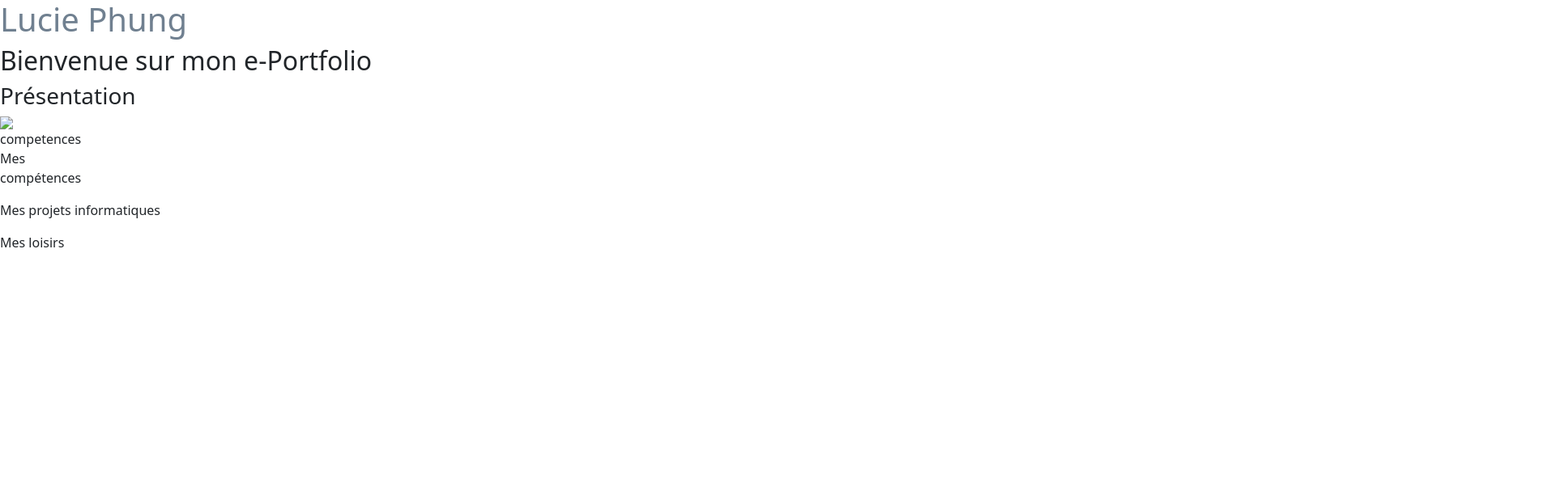
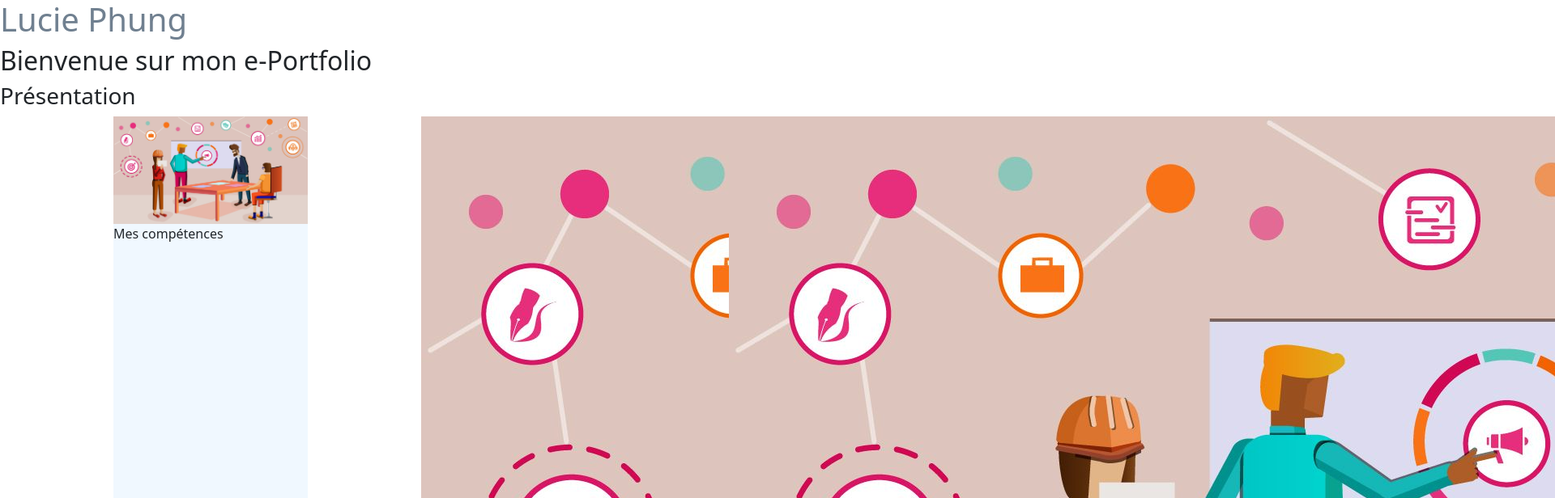
Before and after one commit to LuP202311/e-PortFolio, a website: page accueil.html in a window 1280 px wide. Shown: the top 616 px of the page at 81% size, 1920 px wide, since content can reach past the window. Drawn offline with nearby package versions, Linux system fonts and the light colour scheme.

Commit message:
accueil modification

```diff
--- a/accueil.css
+++ b/accueil.css
@@ -1,5 +1,26 @@
+.card1 img {
+    width: 15em;
+}
+
 .card1 {
-    width: 5em;
+    width: 15em;
+    background-color: aliceblue;
+}
+
+.card2 {
+    width: 15em;
+    background-color: aliceblue;
+}
+
+.card3 {
+    width: 15em;
+    background-color: aliceblue;
+}
+
+.conteneur-menu {
+    display: flex;
+    flex-wrap: wrap;
+    justify-content: space-evenly;
 }
 
 h1 {
--- a/accueil.html
+++ b/accueil.html
@@ -4,8 +4,8 @@
     <meta charset="UTF-8">
     <title>Accueil</title>
     <meta name="viewport" content="width=device-width, initial-scale=1">
-    <link href="https://cdn.jsdelivr.net/npm/bootstrap@5.3.3/dist/css/bootstrap.min.css" rel="stylesheet" integrity="sha384-QWTKZyjpPEjISv5WaRU9OFeRpok6YctnYmDr5pNlyT2bRjXh0JMhjY6hW+ALEwIH" crossorigin="anonymous">
-    <link href="accueil.css" rel="stylesheet">
+  <link href="https://cdn.jsdelivr.net/npm/bootstrap@5.3.3/dist/css/bootstrap.min.css" rel="stylesheet" integrity="sha384-QWTKZyjpPEjISv5WaRU9OFeRpok6YctnYmDr5pNlyT2bRjXh0JMhjY6hW+ALEwIH" crossorigin="anonymous">
+  <link href="accueil.css" rel="stylesheet">
 </head>
 <body>
   <div id="en-tête">
@@ -15,7 +15,7 @@
     <div class="présentation">
       <h3>Présentation</h3>
     </div>
-  <div id="conteneur-menu">
+  <div class="conteneur-menu">
     <div class="card1">
       <img src="images/competences.jpeg" alt="competences">
       <div class="card1-body">
@@ -23,10 +23,12 @@
       </div>
     </div>
     <div class="card2">
+      <img src="images/competences.jpeg" alt="competences">
       <div class="card2-body"><p>Mes projets informatiques</p></div>
     </div>
-    <div class="card2">
-      <div class="card2-body">Mes loisirs</div>
+    <div class="card3">
+      <img src="images/competences.jpeg" alt="competences">
+      <div class="card3-body">Mes loisirs</div>
     </div>
   </div>
 </body>
--- /dev/null
+++ b/package.json
@@ -0,0 +1,5 @@
+{
+  "dependencies": {
+    "bootstrap": "^5.3.3"
+  }
+}
```
Also changed, not shown: images/competences.jpeg (added), 1 other file.
